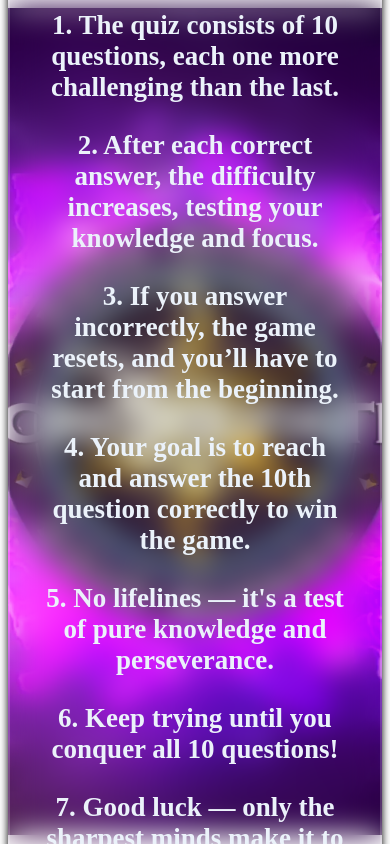
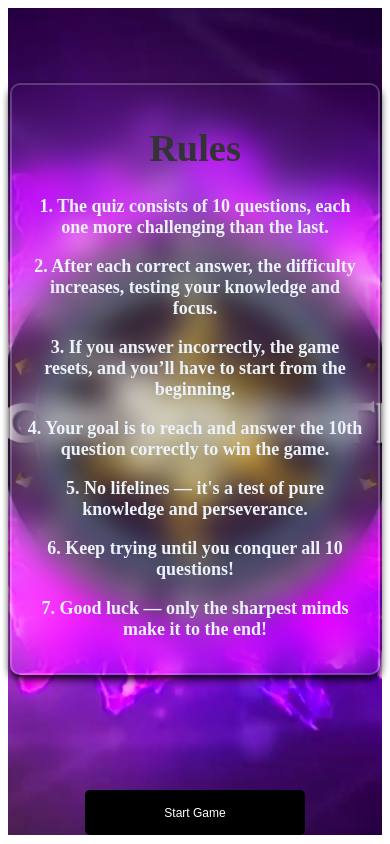
Before and after one commit to Rajpardeshi205/quiz, a React (Vite) app: page / in a window 390 px wide. Shown: the top 844 px of the page. Built offline with nearby package versions, Linux system fonts and the light colour scheme; a web font is replaced by a local one.

Commit message:
Update Rules.module.css

```diff
--- a/src/components/Rules.module.css
+++ b/src/components/Rules.module.css
@@ -21,20 +21,19 @@
   text-align: center;
   font-size: 2rem;
   color: black;
-  max-width: 0 auto;
-  max-height: 0 auto;
-  &:hover {
+  max-width: 600px;
+  margin: auto;
+}
+
+.rules:hover {
   background-color: rgba(60, 63, 60, 0.349);
   backdrop-filter: blur(1px);
-  }
 }
 
 .rules p {
   color: #ebf2fa;
-  display: flex;
   font-size: 27px;
   font-weight: 800;
-  align-items: start;
 }
 
 .start_btn {
@@ -50,7 +49,9 @@
   border: 1px solid transparent;
   cursor: pointer;
   transition: 0.4s background ease-in;
-  &:hover {
+}
+
+.start_btn:hover {
   background-color: transparent;
   border: 3px solid black;
   font-size: 16px;
@@ -58,4 +59,40 @@
   color: black;
   transition: 0.3s background ease-in;
 }
+
+@media (max-width: 768px) {
+  .rules {
+    padding: 20px;
+    font-size: 1.5rem;
+    max-width: 90%;
   }
+
+  .rules p {
+    font-size: 22px;
+  }
+
+  .start_btn {
+    padding: 8px 15px;
+    height: 50px;
+    min-width: 250px;
+    font-size: 14px;
+  }
+}
+
+@media (max-width: 480px) {
+  .rules {
+    padding: 15px;
+    font-size: 1.2rem;
+  }
+
+  .rules p {
+    font-size: 18px;
+  }
+
+  .start_btn {
+    padding: 6px 12px;
+    height: 45px;
+    min-width: 220px;
+    font-size: 12px;
+  }
+}
```
Lines whose indentation alone changed are shown as unchanged.
